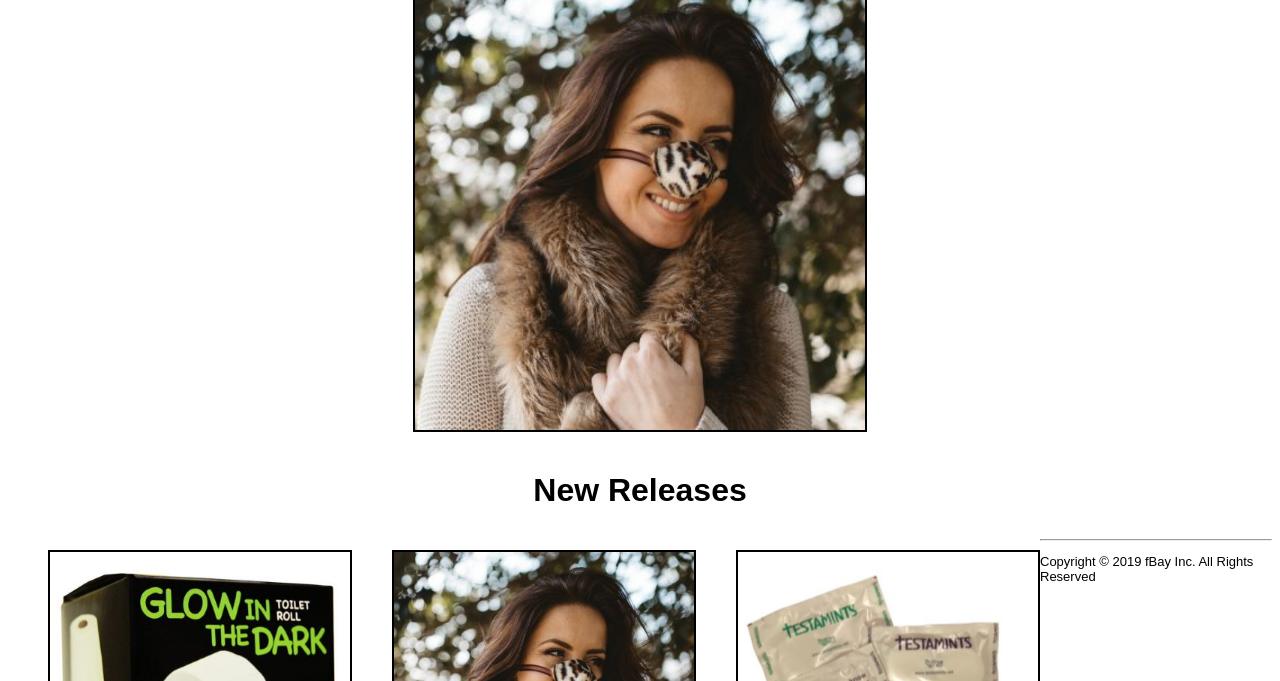
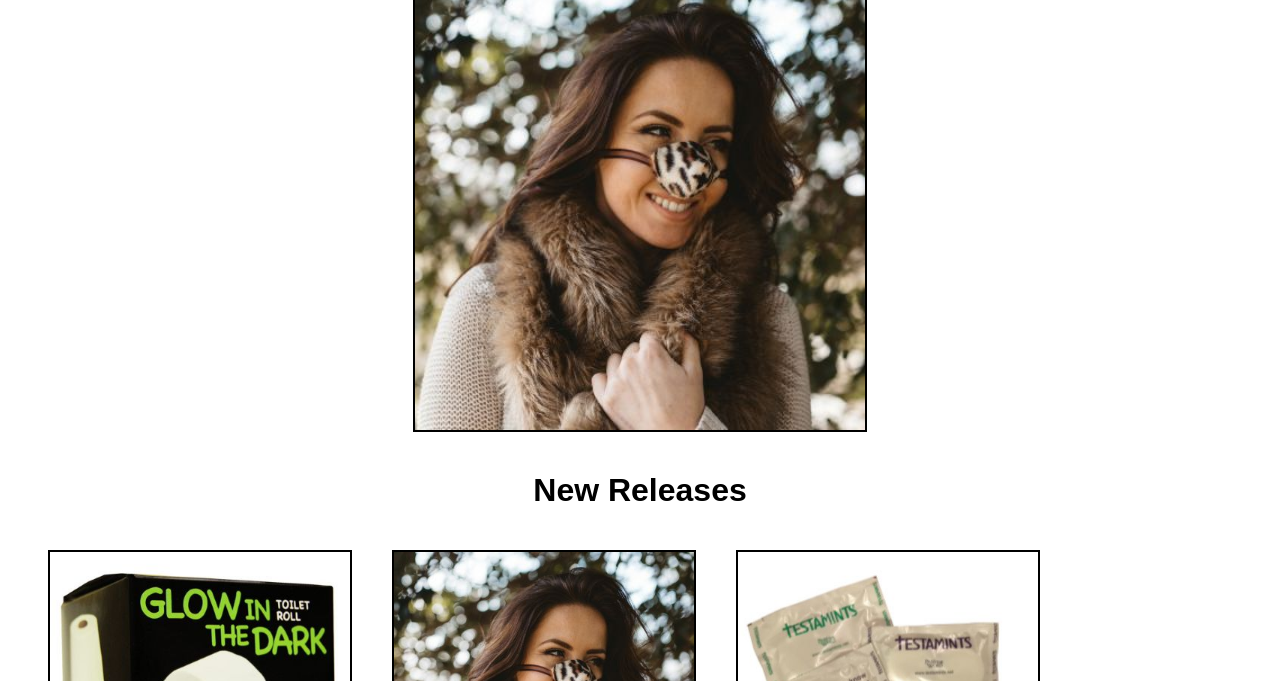
Before and after one commit to b0367/FBay, a plain HTML site: page index.html in a window 1280 px wide. Shown: the part 119-800 px from the top of the page. Drawn offline with Linux system fonts and the light colour scheme.

Commit message:
🛩📻 Updated with Glitch

```diff
--- a/index.html
+++ b/index.html
@@ -87,6 +87,7 @@
 
       <h1 id="releases">New Releases</h1>
 
+      <div id='newreleases'>
         <div class="gallery">
           <a href="product.html?id=7">
             <img src="fBayimages/toiletpaper.jpg" alt="glow in the dark toilet paper packaging" class="productimages">
@@ -104,14 +105,11 @@
             <img src="fBayimages/testamints.jpg" alt="testamints in a pile" class="productimages">
           </a>
         </div>
+      </div>
 
 
 
 	  </main>
-	  <footer>
-		  <hr>
-		  <p>Copyright &#169; 2019 fBay Inc. All Rights Reserved</p>
-	  </footer>
     <script src="gallery.js"></script>
   </body>
 </html>
--- a/style.css
+++ b/style.css
@@ -107,14 +107,11 @@ img {
   vertical-align: middle;
 }
 
-footer {
-  font-size: small;
+#releases {
+  text-align: center;
+  margin-left: auto;
+  margin-right: auto;
+  width: 50%;
 }
 
-footer hr {
-  margin-top: 30px;
-}
-
-#releases {
-  text-align: center;
-}
+#about {}
```
Also changed, not shown: about.html (+1 -6 lines), account.html (+0 -2 lines), debt.html (+3 -3 lines), products.html (+0 -4 lines), settings.html (+0 -4 lines). Lines whose indentation alone changed are shown as unchanged.
